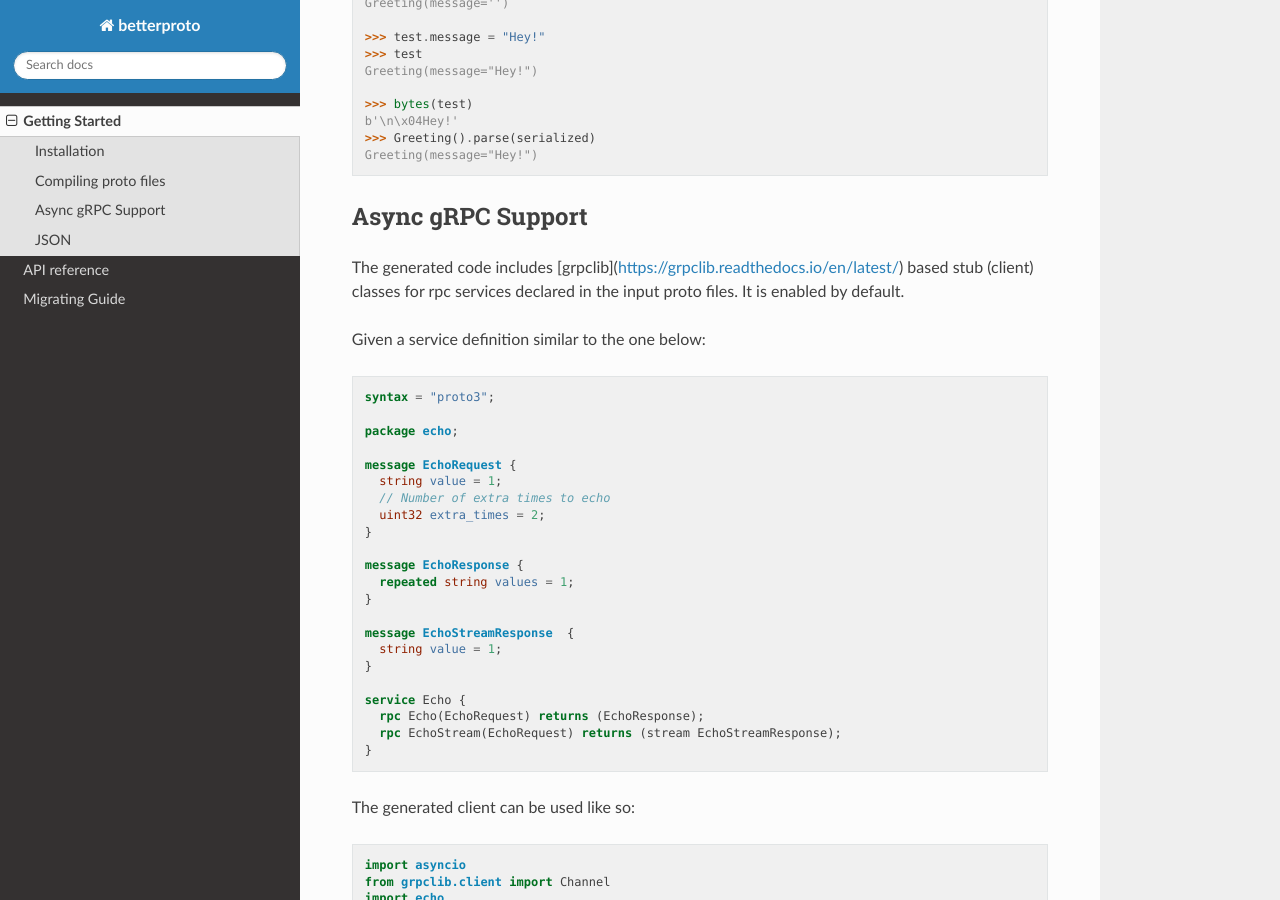
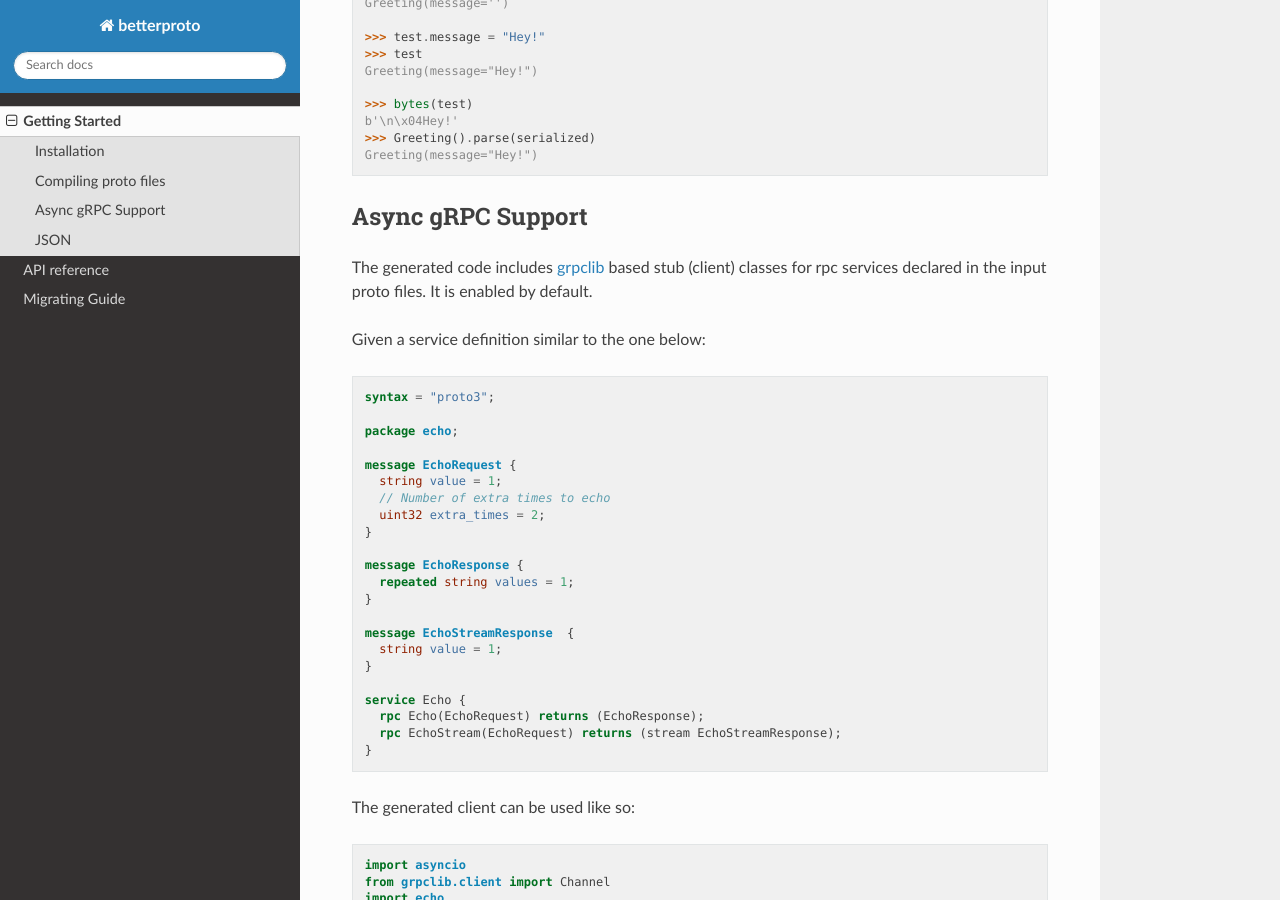
Before and after one commit to danielgtaylor/python-betterproto, a Sphinx documentation site: the page built from docs/quick-start.rst, in a window 1280 px wide and 900 px high, scrolled down 1611 px. Built offline with Sphinx 7.4.7 and the Read the Docs theme 2.0.0, drawn with Linux system fonts in a browser that asks for light colours.

Commit message:
Fix broken link

```diff
--- a/docs/quick-start.rst
+++ b/docs/quick-start.rst
@@ -99,7 +99,7 @@ Then to use it:
 Async gRPC Support
 ++++++++++++++++++
 
-The generated code includes [grpclib](https://grpclib.readthedocs.io/en/latest/) based
+The generated code includes `grpclib <https://grpclib.readthedocs.io/en/latest>`_ based
 stub (client) classes for rpc services declared in the input proto files.
 It is enabled by default.
 
```
